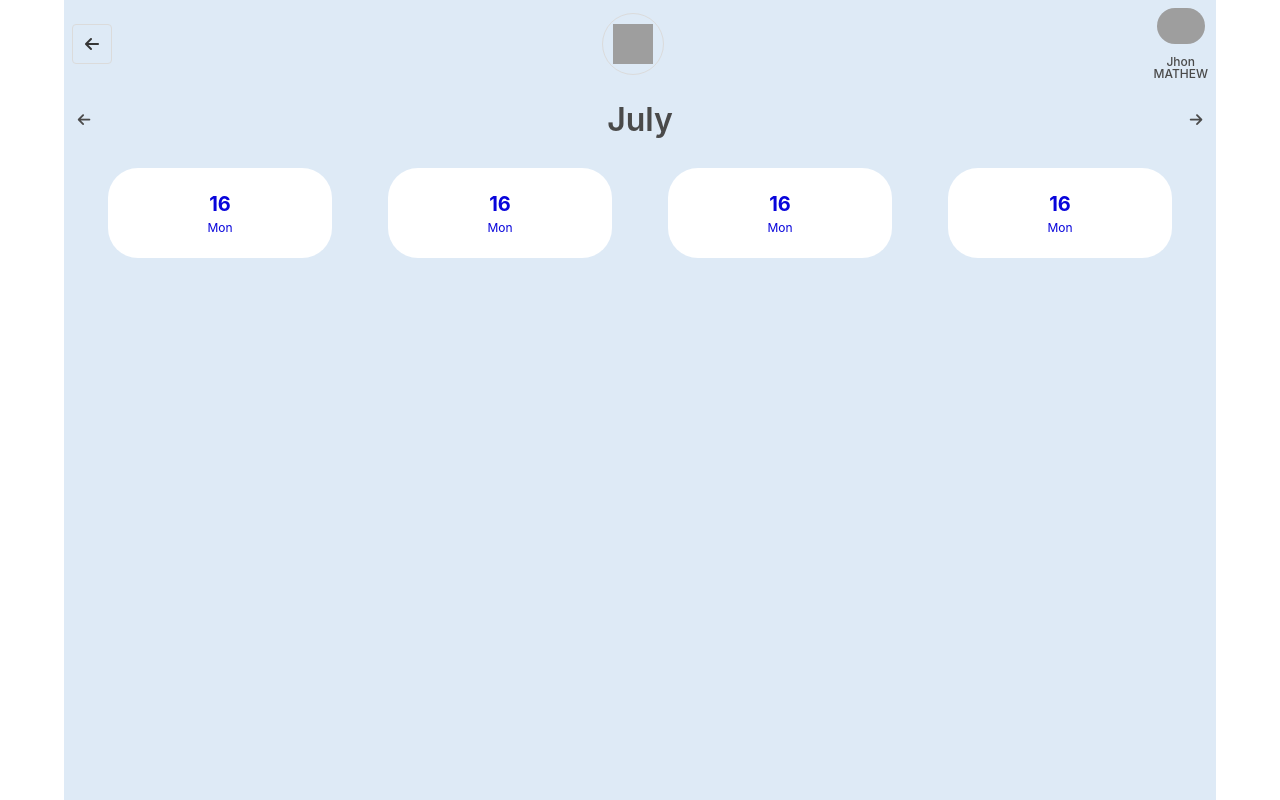
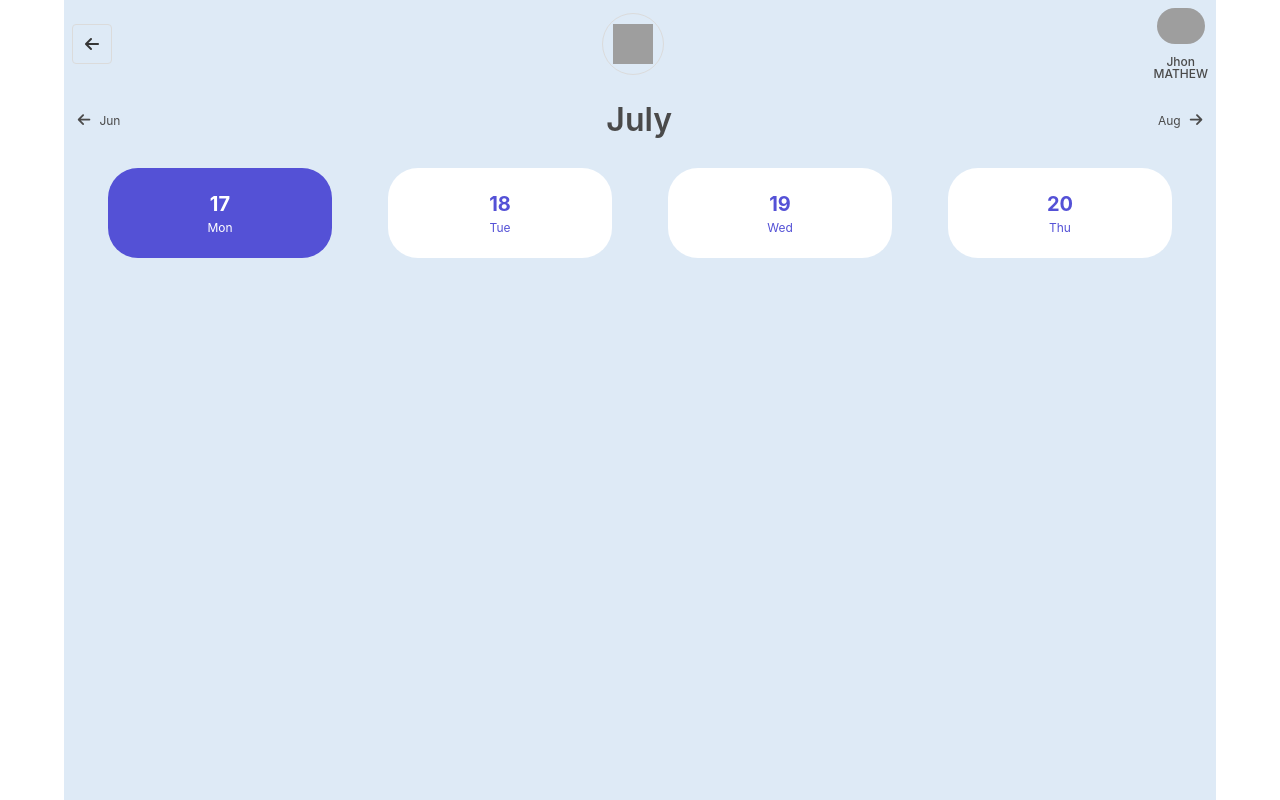
Before and after one commit to nassimabdallah/HighdayTechnicalTest, a Vue app: page / in a window 1280 px wide. Built offline with nearby package versions, Linux system fonts and the light colour scheme; grey boxes are pictures that could not be loaded.

Commit message:
Modify date component and style

```diff
--- a/src/assets/main.scss
+++ b/src/assets/main.scss
@@ -1,9 +1,5 @@
 @charset "utf-8";
-
-$primary: #0804DB;
-$bg_main: #DEEAF6;
-$logo_path: "./src/assets/highday-logomark.svg";
-
+@import "./variable.scss";
 @import "../../node_modules/bulma/bulma.sass";
 
 .highday-logo {
--- /dev/null
+++ b/src/assets/variable.scss
@@ -0,0 +1,3 @@
+$primary: #5451D6;
+$bg_main: #DEEAF6;
+$logo_path: "./src/assets/highday-logomark.svg";
--- a/src/components/DateNavigation.vue
+++ b/src/components/DateNavigation.vue
@@ -5,11 +5,13 @@
                 <span class="icon">
                     <i class="fa-solid fa-arrow-left"></i>
                 </span>
+                <span class="is-size-7"> Jun </span>
             </div>
             <div class="is-size-3 has-text-weight-semibold has-text-centered">
                 <p>July</p>
             </div>
             <div>
+                <span class="is-size-7"> Aug </span>
                 <span class="icon">
                     <i class="fa-solid fa-arrow-right"></i>
                 </span>
@@ -17,23 +19,49 @@
         </div>
     </section>
     <section class="day-navigation is-flex is-flex-direction-row is-justify-content-space-around is-align-items-center p-4">
-        <MonthDate />
-        <MonthDate />
-        <MonthDate />
-        <MonthDate />
+        <MonthDate
+            v-for="day in days"
+            :key="day"
+            :day="day.day"
+            :label="day.label"
+            :class="{active: day.day === 17}"
+        />
     </section>
 </template>
 
 <script setup>
+import { ref } from 'vue';
 import MonthDate from './MonthDate.vue';
-
+const days = ref([
+    {
+        day: 17,
+        label: "Mon"
+    },
+    {
+        day: 18,
+        label: "Tue"
+    },
+    {
+        day: 19,
+        label: "Wed"
+    },
+    {
+        day: 20,
+        label: "Thu"
+    },
+])
 
 </script>
 
 <style lang="scss" scoped>
+@import "../assets/variable.scss";
 .month-navigation {
     .icon {
         font-size: 0.9rem;
     }
 }
+.active {
+    background-color: $primary;
+    color: white;
+}
 </style>
--- a/src/components/MonthDate.vue
+++ b/src/components/MonthDate.vue
@@ -1,15 +1,25 @@
 <template>
-    <div class="day has-background-white has-text-primary">
-        <span class="is-size-5 has-text-weight-bold">16</span>
-        <span class="is-size-7">Mon</span>
+    <div class="day">
+        <span class="is-size-5 has-text-weight-bold">{{ day }}</span>
+        <span class="is-size-7">{{ label }}</span>
     </div>
 </template>
 
 <script setup>
-
+defineProps({
+    day: {
+        type: Number,
+        default: 1
+    },
+    label: {
+        type: String,
+        default: "Mon"
+    }
+})
 </script>
 
 <style lang="scss" scoped>
+@import "../assets/variable.scss";
 .day {
     display: flex;
     flex-direction: column;
@@ -18,5 +28,7 @@
     width: 20%;
     height: 90px;
     border-radius: 30px;
+    background-color: #fff;
+    color: $primary;
 }
 </style>
```
